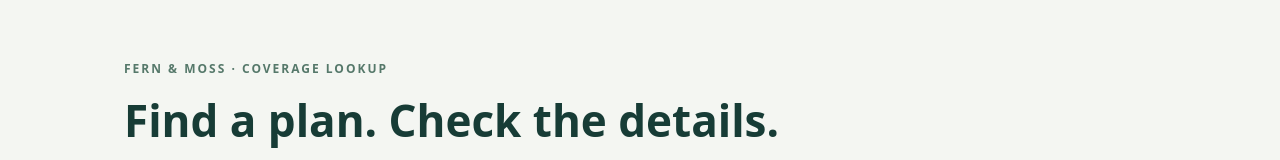
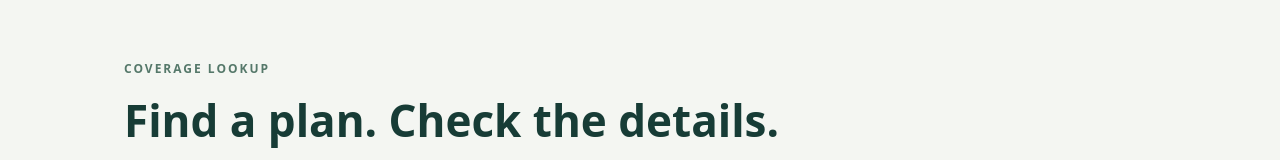
Before and after one commit to parissviola-ai/insurancedb, a plain HTML site: page docs/index.html in a window 1280 px wide. Shown: the top 160 px of the page. Drawn offline with Linux system fonts and the light colour scheme.

Commit message:
Remove Fern and Moss branding from dashboard header

```diff
--- a/docs/index.html
+++ b/docs/index.html
@@ -1,6 +1,6 @@
 <!doctype html>
 <html lang="en"><head><meta charset="utf-8"><meta name="viewport" content="width=device-width,initial-scale=1"><title>Plan Finder</title><link rel="stylesheet" href="./style.css"><script src="./app.js" type="module"></script></head>
-<body><main><header><span class="eyebrow">FERN & MOSS · COVERAGE LOOKUP</span><h1>Find a plan. Check the details.</h1><p>Search by location, then review medications, providers, and benefits.</p></header>
+<body><main><header><span class="eyebrow">COVERAGE LOOKUP</span><h1>Find a plan. Check the details.</h1><p>Search by location, then review medications, providers, and benefits.</p></header>
 <section class="panel"><form id="search"><p class="metadata">2027 · Devoted Health · North Carolina. Plans and document links are stored with this dashboard. Provider searches use Devoted’s live directory.</p><div class="grid"><label>ZIP code<input name="zip" inputmode="numeric" pattern="[0-9]{5}" maxlength="5" placeholder="e.g. 27601"></label><label>State<select name="state" id="state"></select></label><label>Plan year<select name="year"><option>2027</option></select></label><label>Line of business<select name="business"><option value="">All lines</option><option>Medicare Advantage</option><option>Part D</option><option>Medigap</option><option>ACA</option></select></label></div><div class="grid two"><label>County<select name="county" id="county"><option value="">Choose after ZIP lookup</option></select><small>ZIP codes can cross county boundaries.</small></label><label>Carrier<input name="carrier" placeholder="Exact carrier name (optional)"></label><label>Medications<textarea name="medication" placeholder="One per line; include strength and form"></textarea></label><label>Providers<textarea name="provider" placeholder="One name or NPI per line; check office locations in results"></textarea></label></div><div class="actions"><button type="submit">Search plans</button></div></form></section>
 <p class="notice">Coverage requires confirmation for the exact plan, medication, pharmacy, and provider location. A search match alone does not confirm coverage. No patient names or identifiers are needed. Provider names or NPIs are sent to Devoted only when you search. Medication searches run locally in your browser.</p>
 <section class="panel"><h2>Carrier portals</h2><p>Sign in on your carrier’s official website. Portal access does not automatically import coverage data here.</p><a href="https://agenthubv2.sparkadvisors.com/" target="_blank" rel="noopener noreferrer">Open Spark Agent Hub</a><p class="metadata">Use your existing hub to reach carrier portals. Direct carrier links can be added once their official login addresses are confirmed.</p></section>
```
Also changed, not shown: static/index.html (+1 -1 lines).
